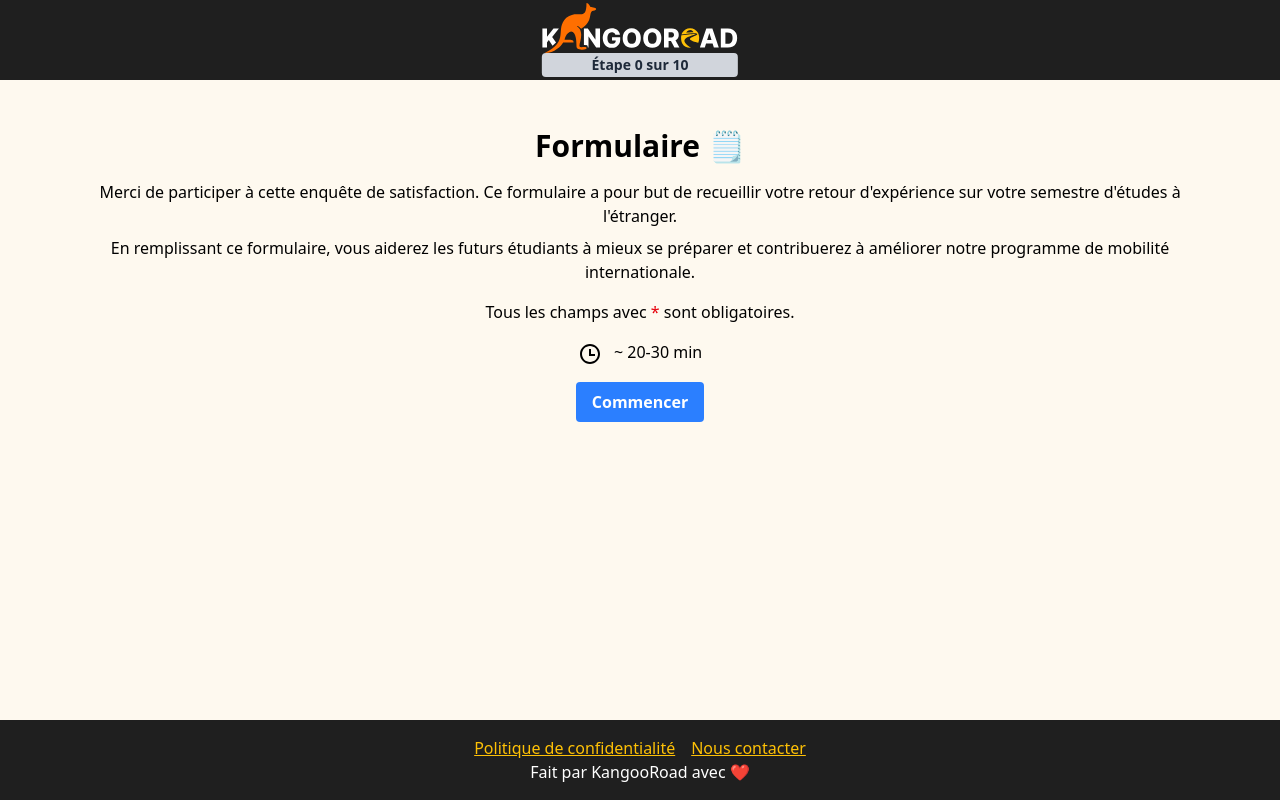
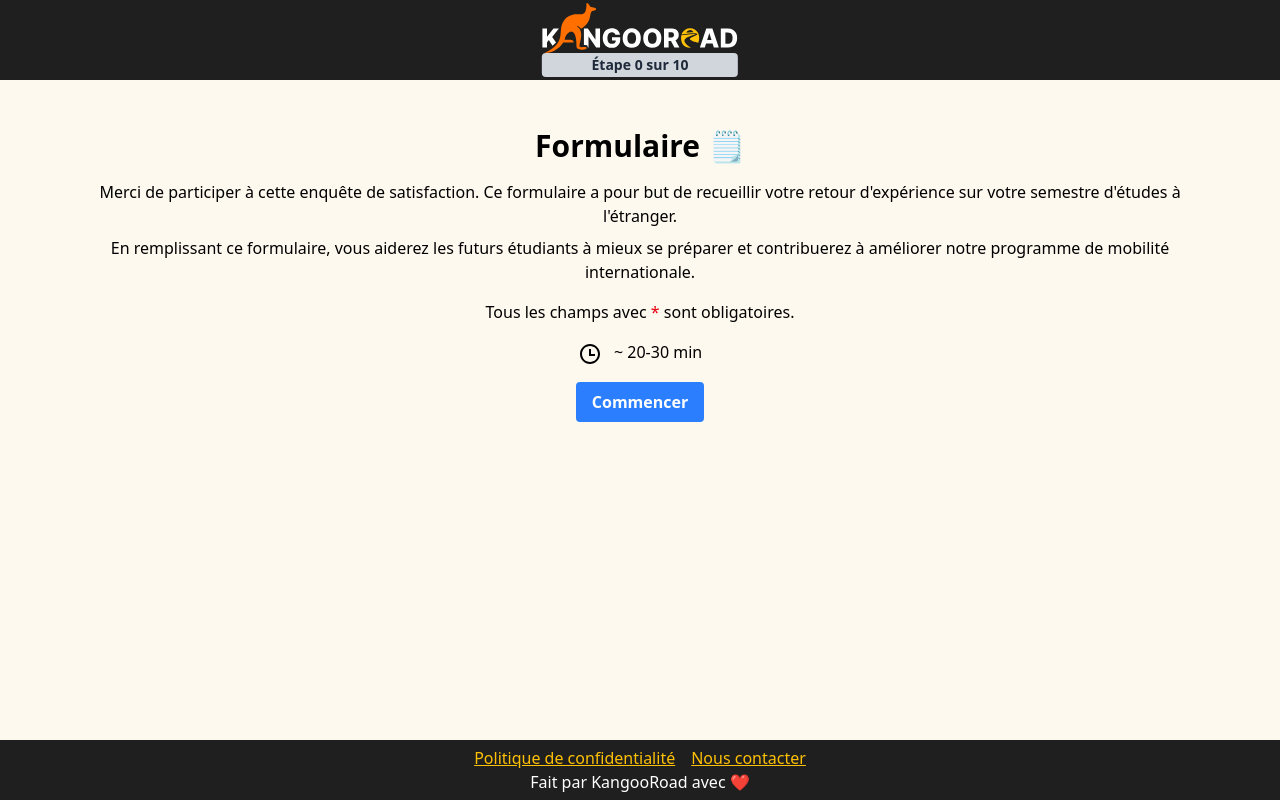
Before and after one commit to MrFreedy/KangooRoad, a React (Vite) app in the folder frontend/: page /form in a window 1280 px wide. Built offline with nearby package versions, Linux system fonts and the light colour scheme.

Commit message:
fix footbar position

```diff
--- a/frontend/src/components/Footbar/Footbar.css
+++ b/frontend/src/components/Footbar/Footbar.css
@@ -8,9 +8,9 @@
   left: 0;
   width: 100%;
   background-color: #1f1f1f;
-  padding: 40px 20px;
   color: white;
-  height: 60px;
+  height: 60px; /* OK */
+  padding: 0 20px; /* ✅ Enlève le padding vertical incohérent */
   z-index: 1000;
 }
 
--- a/frontend/src/pages/Form/Form.css
+++ b/frontend/src/pages/Form/Form.css
@@ -0,0 +1,3 @@
+.form-container {
+  padding-bottom: 80px;
+}
```
